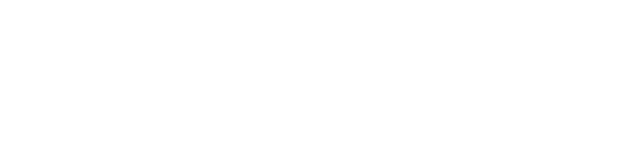
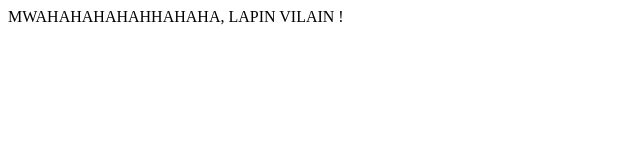
Before and after one commit to SamuraiEtti/LapinsMalins, a plain HTML site: page emilie.html in a window 1280 px wide. Shown: the whole page, without its empty margins (0-640 px from the left). Drawn offline with Linux system fonts and the light colour scheme.

Commit message:
midification du texte

```diff
--- a/emilie.html
+++ b/emilie.html
@@ -5,6 +5,6 @@
     <title>Emilie</title>
 </head>
 <body>
-
+    MWAHAHAHAHAHHAHAHA, LAPIN VILAIN !
 </body>
 </html>
```
